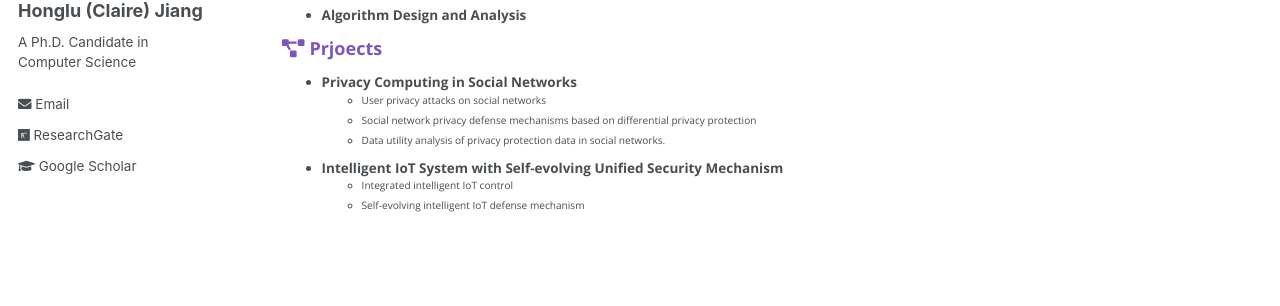
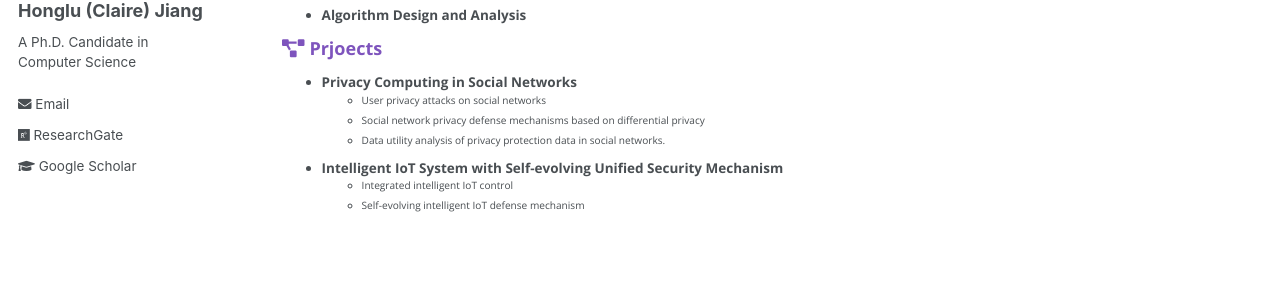
Before and after one commit to hljiang0720/hljiang.github.io, a Jekyll site: the page built from _pages/research.md, in a window 1280 px wide. Shown: the part 288-594 px from the top of the page. Built offline with Jekyll 4.4.1, drawn with Linux system fonts in a browser that asks for light colours.

Commit message:
Update research.md

```diff
--- a/_pages/research.md
+++ b/_pages/research.md
@@ -16,7 +16,7 @@ author_profile: true
 
 * **Privacy Computing in Social Networks**
   * User privacy attacks on social networks
-  *  Social network privacy defense mechanisms based on differential privacy protection
+  *  Social network privacy defense mechanisms based on differential privacy
   *  Data utility analysis of privacy protection data in social networks.
 
 * **Intelligent IoT System with Self-evolving Unified Security Mechanism**
```
